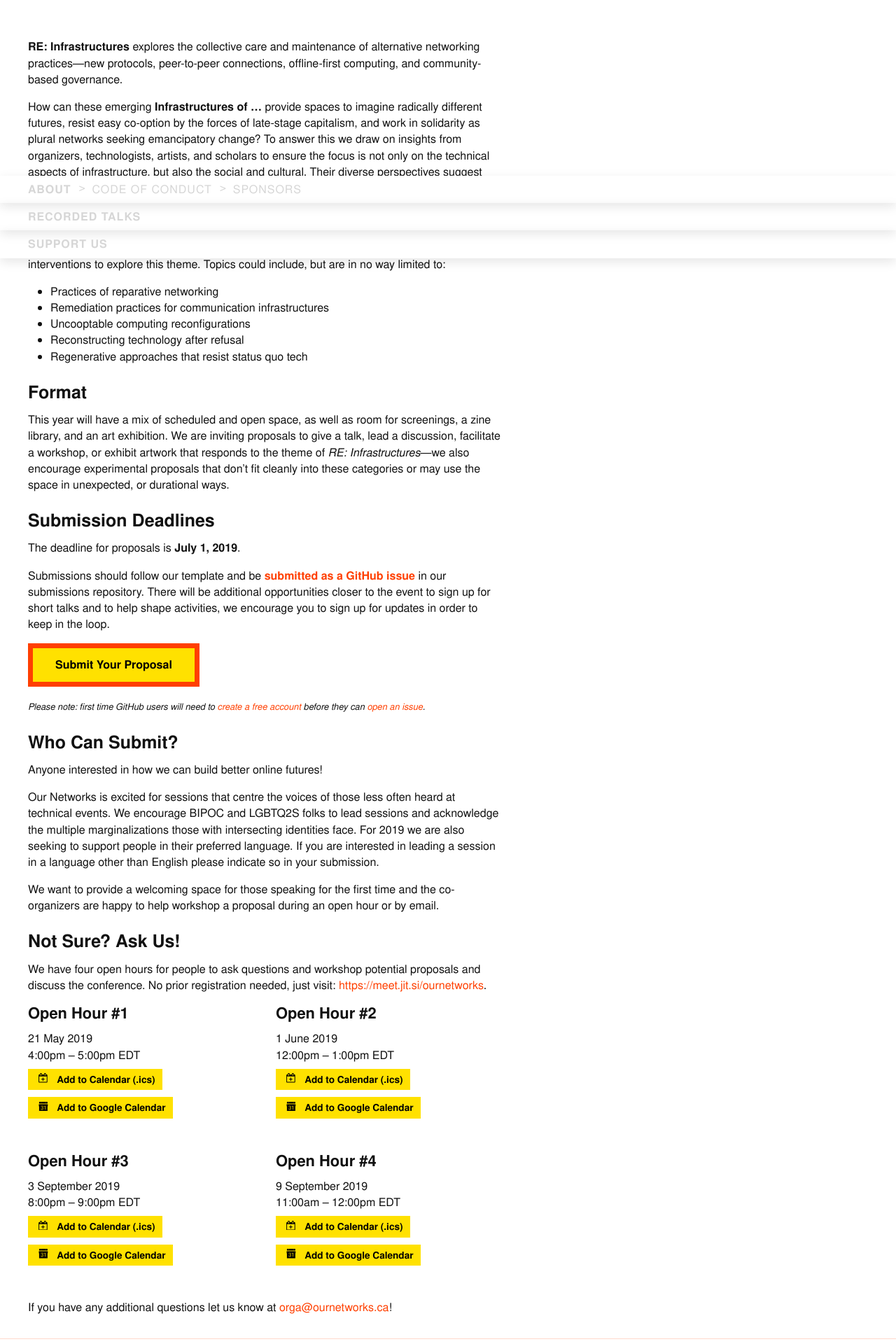
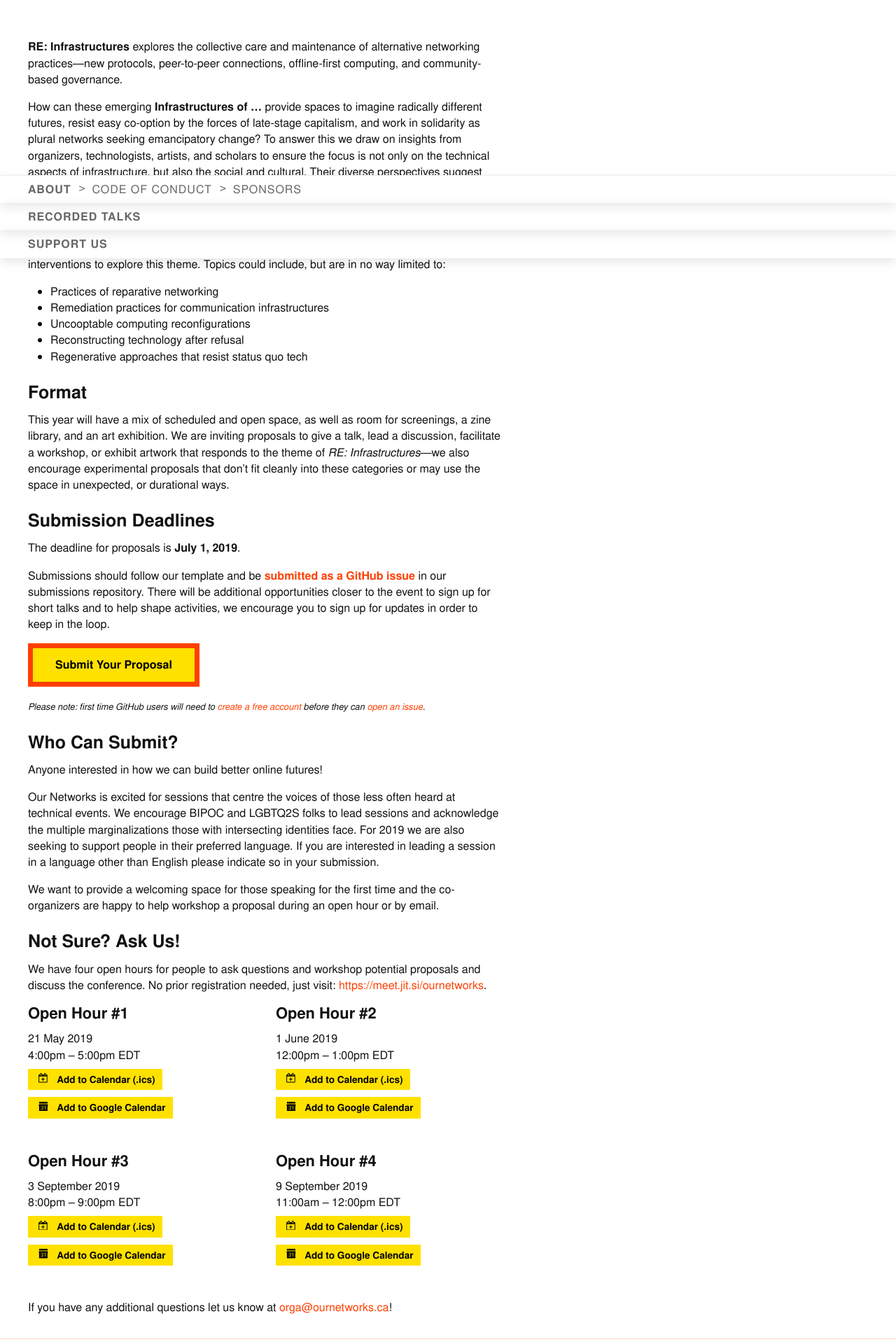
Before and after one commit to ournetworks/ournetworks.ca, a Jekyll site: the page built from index.md, in a window 1280 px wide. Shown: the part 531-2451 px from the top of the page at 70% size. Built offline with Jekyll 4.4.1, drawn with Linux system fonts in a browser that asks for light colours.

Commit message:
contrast bump

```diff
--- a/_sass/_navigation-vertical.scss
+++ b/_sass/_navigation-vertical.scss
@@ -2,6 +2,7 @@
   bottom: 0;
   right: 0;
   left: 0;
+  border-top: 1px solid rgba($black, 0.05);
   background: $white;
   text-transform: uppercase;
   z-index: 11;
@@ -9,7 +10,7 @@
 
   .nav-item {
     position: relative;
-    color: #D6D6D6;
+    color: #666;
     padding: 0.5em 15px 0.5em 40px;
     letter-spacing: 1px;
     transition: color 150ms ease-in-out;
```
